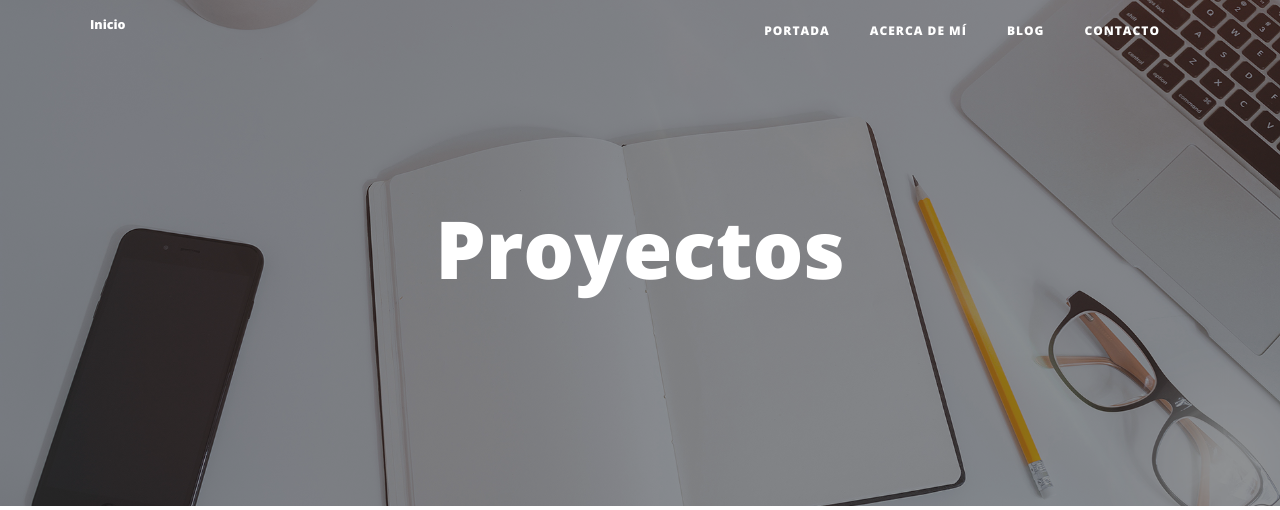
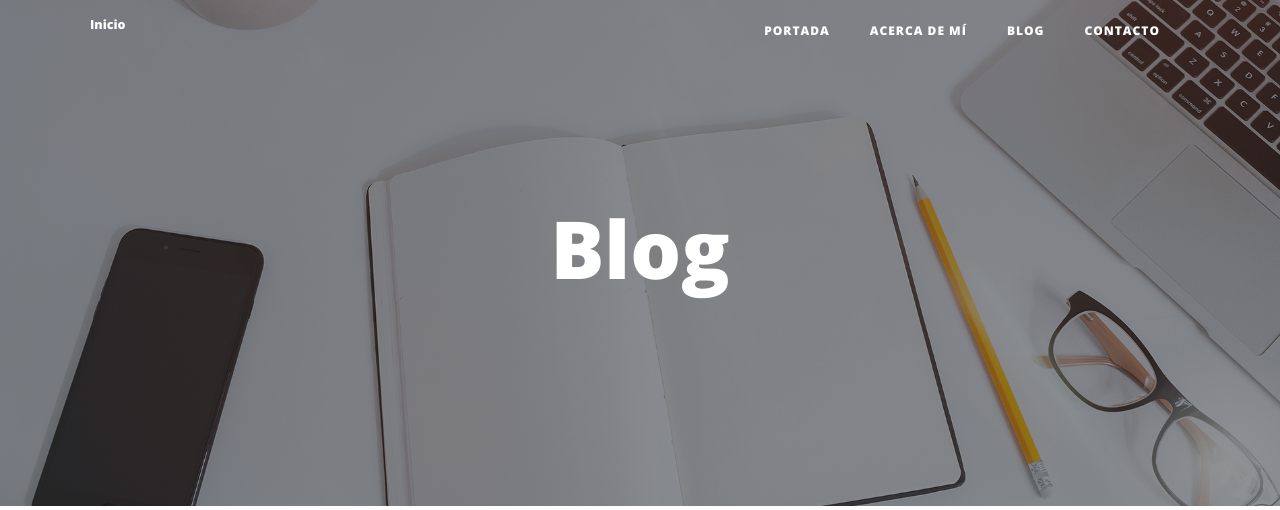
Before and after one commit to AnthonySmith96/WebPersonal, a Django app: page /portfolio/ in a window 1280 px wide. Shown: the top 510 px of the page. Run offline with Django 3.2, Linux system fonts and the light colour scheme; data comes from the database, SQL or seed files in the repository; some libraries are stand-ins or nearby versions.

Commit message:
Update portfolio.html

```diff
--- a/portfolio/templates/portfolio/portfolio.html
+++ b/portfolio/templates/portfolio/portfolio.html
@@ -1,10 +1,10 @@
 {% extends 'core/base.html' %}
 
-{% block title %}Proyectos{% endblock title %}
+{% block title %}Blog{% endblock title %}
 
 {% block background %}{% load static %} {% static 'core/img/portfolio-bg.jpg' %} {% endblock background %}
 
-{% block h %}Proyectos{% endblock h %}
+{% block h %}Blog{% endblock h %}
 
 {% block subtitle %}{% endblock subtitle %}
 
@@ -15,7 +15,7 @@
 	      <!-- Proyecto -->
 	      <div class="row project">
 	      	<div class="col-lg-3 col-md-4 offset-lg-1">
-			      <img class="img-fluid" src="{{ project.image.url }}" alt="">
+			      <img class="img-fluid" src="{{project.image.url}}" alt="">
 	      	</div>
 	        <div class="col-lg-7 col-md-8">
 	      		<h2 class="section-heading title">{{project.title}}</h2>
```
